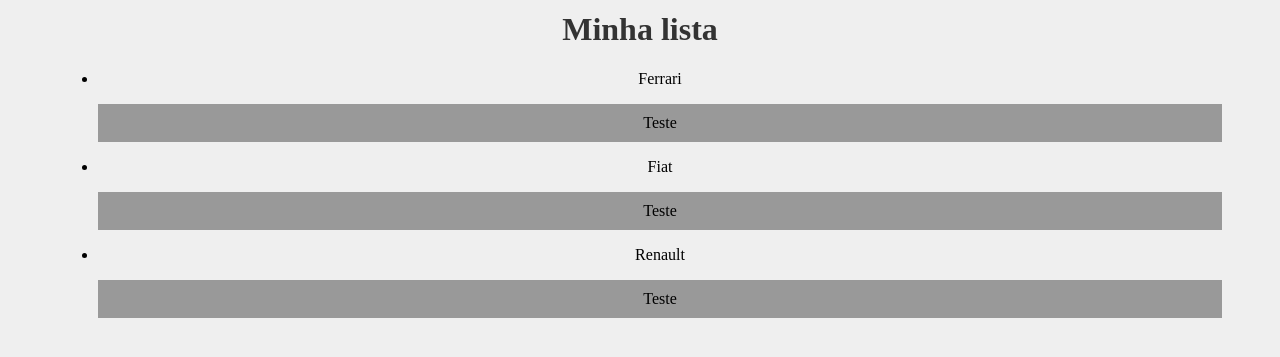
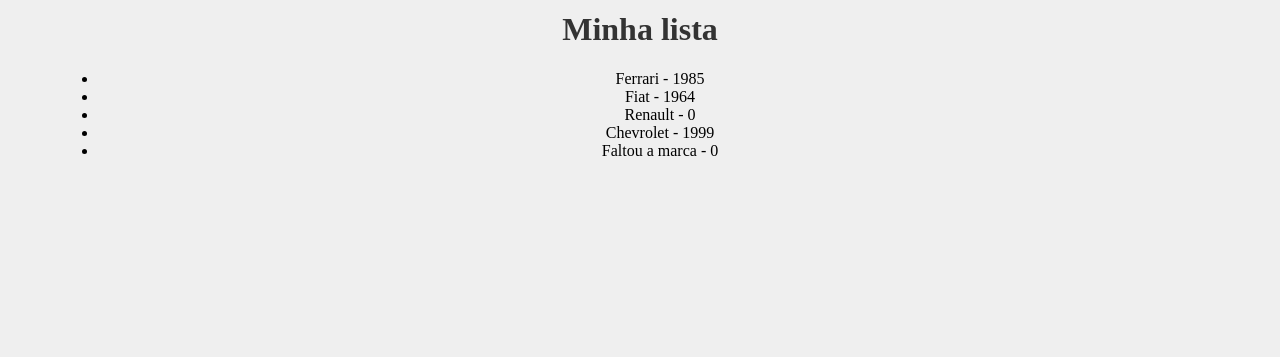
Before and after one commit to owiltonlucas/estudos_react, a React (Create React App) app: page / in a window 1280 px wide. Shown: the part 583-940 px from the top of the page. Built offline with nearby package versions, Linux system fonts and the light colour scheme.

Commit message:
outro commit

```diff
--- a/src/components/Item.js
+++ b/src/components/Item.js
@@ -1,10 +1,21 @@
-function Item(props) {
+import PropTypes from 'prop-types'
+
+function Item({marca,ano_lancamento}) {
     return (
         <>
-            <li>{props.marca}</li>
-            <p>Teste</p>
+            <li>{marca} - {ano_lancamento}</li>
         </>
     )
 }
 
+Item.propTypes = {
+    marca: PropTypes.string.isRequired,
+    ano_lancamento: PropTypes.number,
+}
+
+Item.defaultProps = {
+    marca: 'Faltou a marca',
+    ano_lancamento: 0,
+}
+
 export default Item;
--- a/src/components/List.js
+++ b/src/components/List.js
@@ -5,9 +5,11 @@ function List() {
         <>
             <h1>Minha lista</h1>
             <ul>
-                <Item marca="Ferrari" />
-                <Item marca="Fiat" />
-                <Item marca="Renault" />
+                <Item marca="Ferrari" ano_lancamento={1985} />
+                <Item marca="Fiat" ano_lancamento={1964}/>
+                <Item marca="Renault"/>
+                <Item marca="Chevrolet" ano_lancamento={1999}/>
+                <Item />
             </ul>
         </>
     )
```
